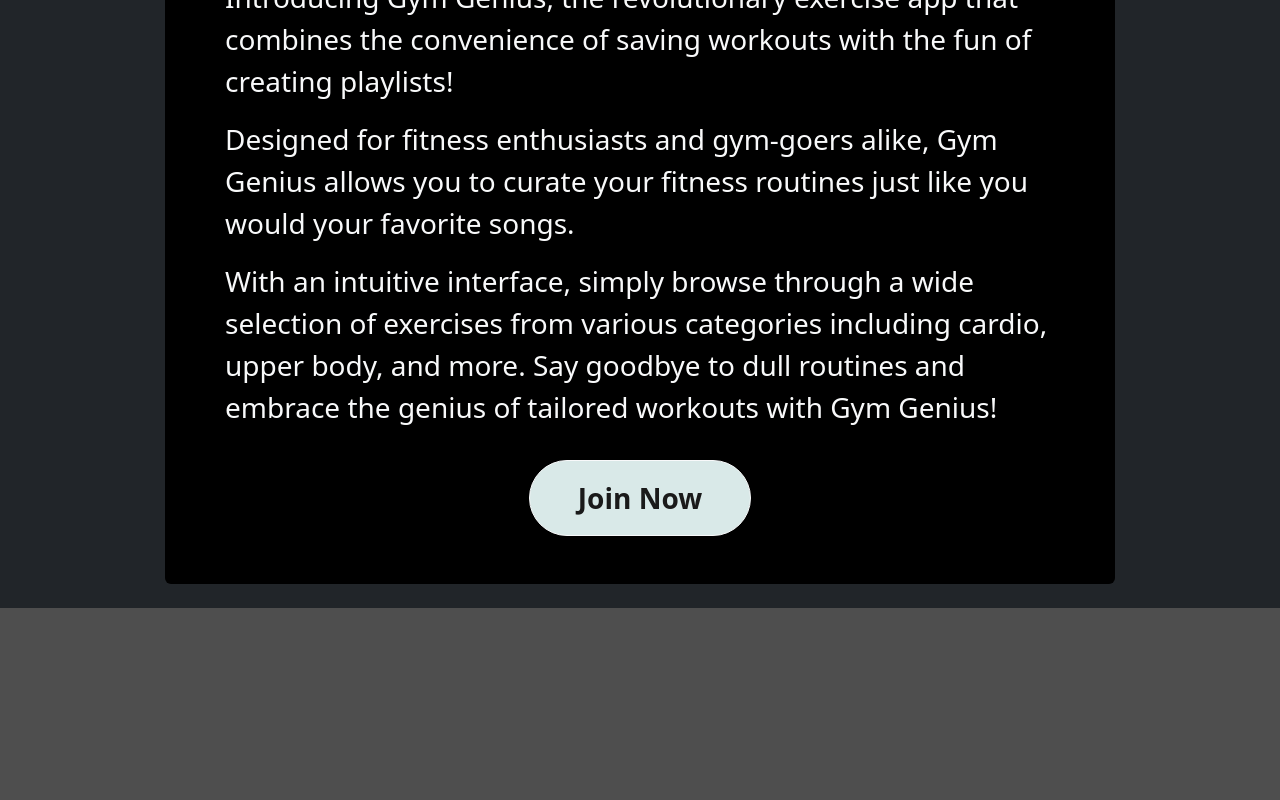
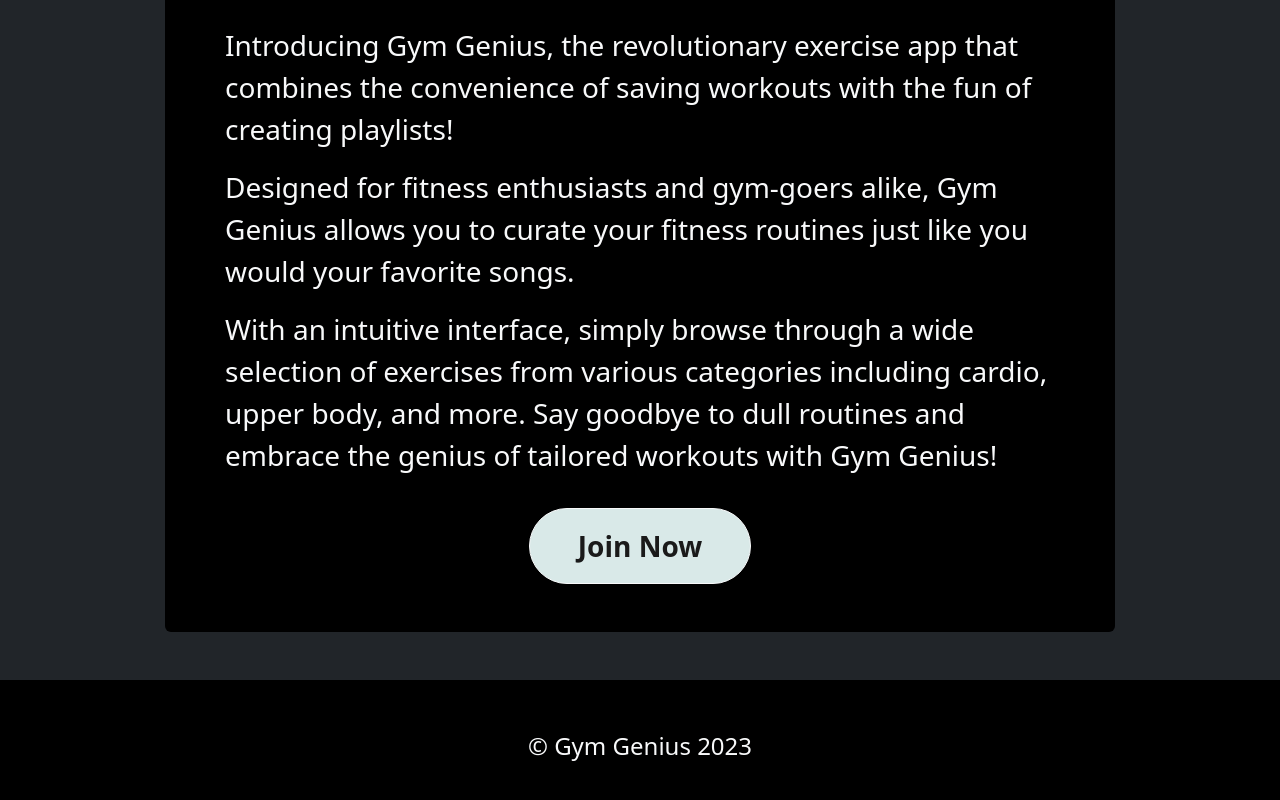
Before and after one commit to DevStar0802/gym-genius, a React (Create React App) app in the folder client/: page / in a window 1280 px wide. Shown: the part 1080-1880 px from the top of the page. Before the commit the page ends 1688 px from the top, so only its background shows below. Built offline with nearby package versions, Linux system fonts and the light colour scheme.

Commit message:
Added Footer

```diff
--- a/client/src/App.js
+++ b/client/src/App.js
@@ -12,6 +12,7 @@ import Login from './pages/Login'
 import Profile from './pages/Profile'
 import 'bootstrap/dist/css/bootstrap.min.css';
 import Navbar from './Components/Navbar'
+import Footer from './Components/Footer'
 
 const client = new ApolloClient({
   uri: '/graphql',
@@ -53,6 +54,7 @@ function App() {
             element={<Profile />}
           />
         </Routes>
+        <Footer />
       </Router>
     </ApolloProvider>
   );
--- /dev/null
+++ b/client/src/Components/Footer.js
@@ -0,0 +1,19 @@
+import React from 'react';
+import { Link } from 'react-router-dom';
+
+const Footer = () => {
+    return (
+        <footer className='bg-black py-5'>
+            <div className='container'>
+                <div className='row'>
+                    <div className='col-12 text-center '>
+                        <p className='fs-4 text-light'> © Gym Genius 2023</p>
+                    </div>
+                </div>
+            </div>
+
+        </footer>
+    )
+};
+
+export default Footer;
--- a/client/src/pages/Home.js
+++ b/client/src/pages/Home.js
@@ -9,7 +9,7 @@ const Home = () => {
         <h2 className='text-light text-center fs-1 hero'>Insanely Smart Workouts</h2>
         <img src={homeHero} alt="man working out" className='w-100 h-75' />
       </div>
-      <div className='container mt-4 pb-4'>
+      <div className='container mt-4 py-5'>
         <div className='row'>
           <div className='col-10  mx-auto text-light bg-black rounded'>
             <h1 className='py-4 fs-1 text-center'>What is Gym Genius?</h1>
--- a/client/src/pages/Profile.js
+++ b/client/src/pages/Profile.js
@@ -1,5 +1,5 @@
 import React, { useState } from 'react';
-import DayCards from '../components/DayCards';
+import DayCards from '../Components/DayCards';
 
 function Profile() {
     return (
```
